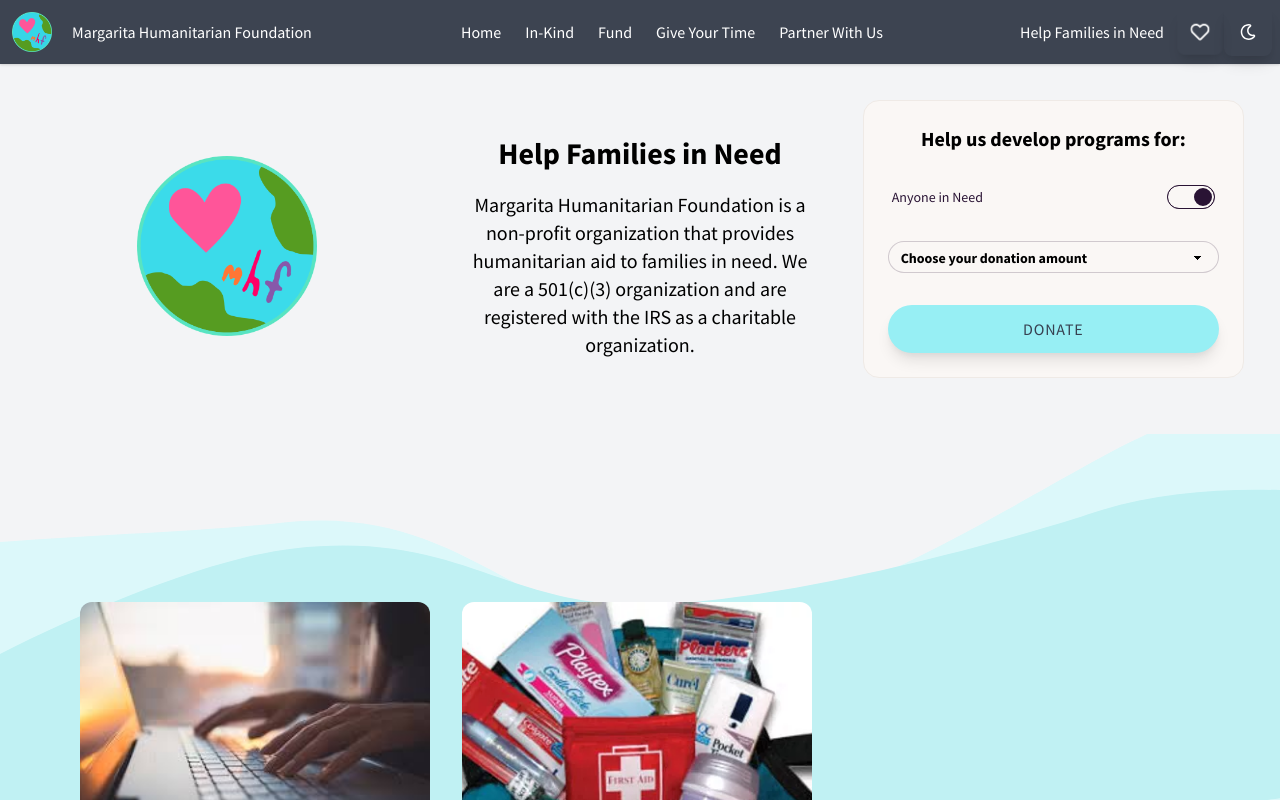
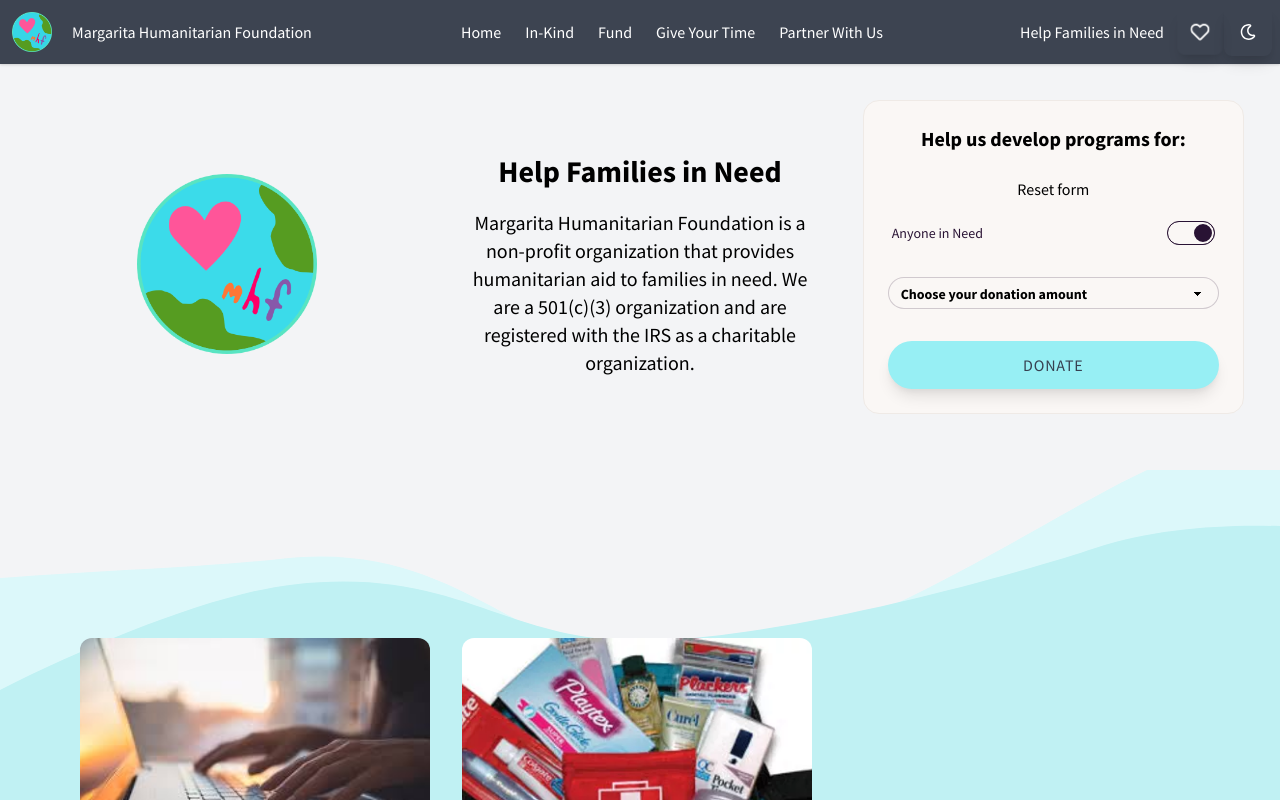
Before and after one commit to margaritahumanitarian/helpafamily, a Next.js app: page /in-kind in a window 1280 px wide. Shown: the top 800 px of the page. Built offline with nearby package versions, Linux system fonts and the light colour scheme.

Commit message:
Ability to reset form in home page * includes unit tests

```diff
--- a/components/MainDonationForm.js
+++ b/components/MainDonationForm.js
@@ -82,6 +82,12 @@
     await handleSubmit({ amount, cause });
   };
 
+  const reset = () => {
+    setIsAnyoneInNeed(false);
+    setSelectedCauses({});
+    setCause('');
+  };
+
   return (
     <>
       <form onSubmit={handleSubmitForm}>
@@ -92,6 +98,11 @@
           <h2 className="card-title" data-theme="light">
             {'Help us develop programs for:'}
           </h2>
+          {isAnyoneInNeed && (
+            <button onClick={reset} type="button">
+              {'Reset form'}
+            </button>
+          )}
           {!inNeed && (
             <CheckboxFormControl
               id="cause"
```
Also changed, not shown: 1 other file (tests, documents, lock files or other folders).
